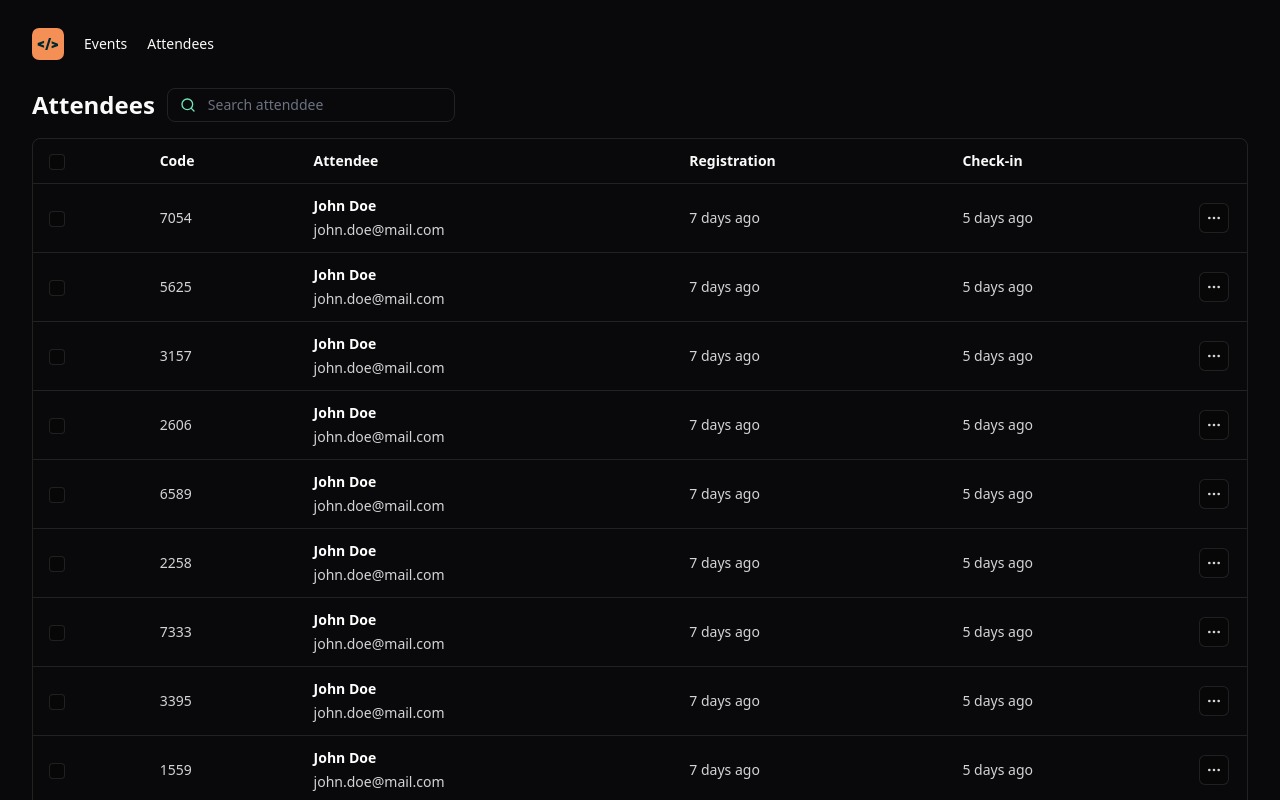
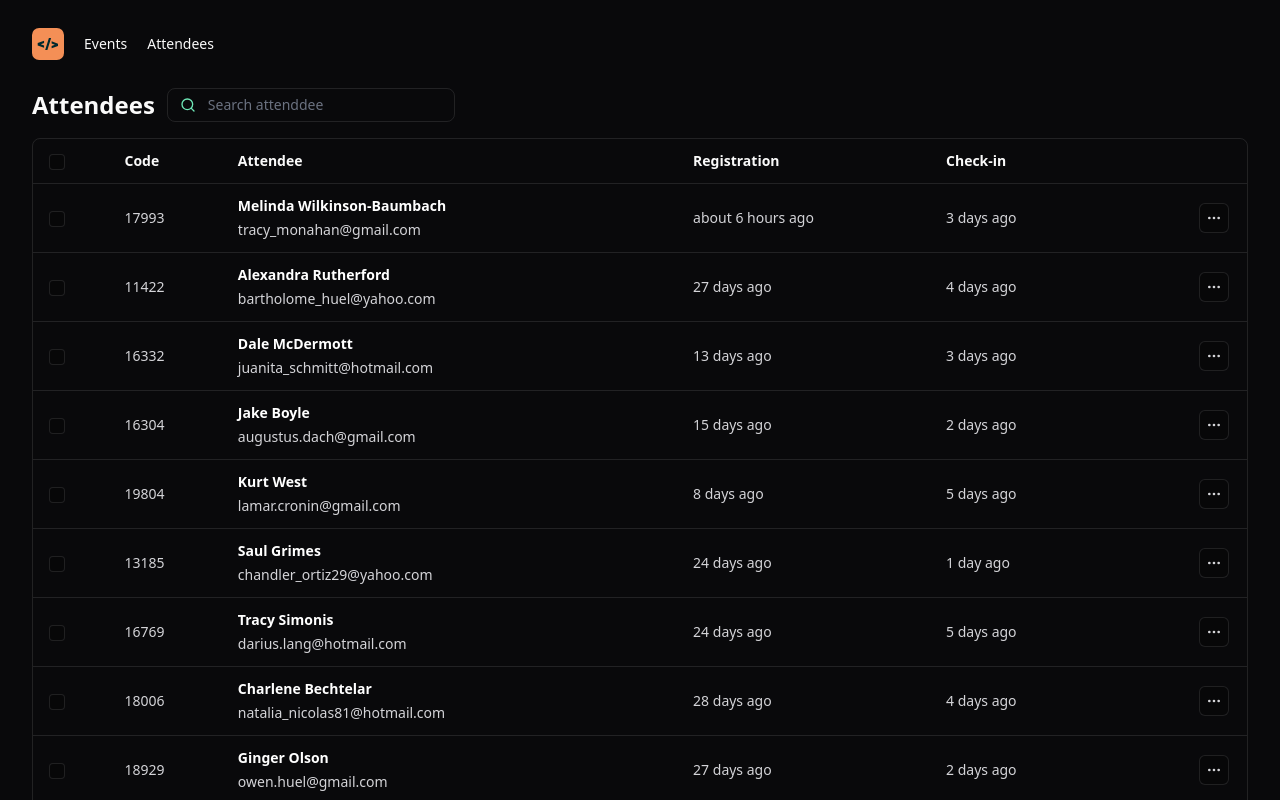
Before and after one commit to RenatoBrunetti/unite-reactjs, a React (Vite) app: page / in a window 1280 px wide. Shown: the top 800 px of the page. Built offline with nearby package versions, Linux system fonts and the light colour scheme.

Commit message:
feat: add faker attendees and date-fns dependency

```diff
--- a/package.json
+++ b/package.json
@@ -10,6 +10,7 @@
     "preview": "vite preview"
   },
   "dependencies": {
+    "date-fns": "^4.1.0",
     "lucide-react": "^0.446.0",
     "react": "^18.3.1",
     "react-dom": "^18.3.1",
--- a/src/components/attendee-list.tsx
+++ b/src/components/attendee-list.tsx
@@ -1,4 +1,6 @@
 import { ChangeEvent, useState } from "react";
+import { formatDistance } from "date-fns";
+import { enUS } from "date-fns/locale";
 import {
   ChevronLeft,
   ChevronRight,
@@ -13,6 +15,8 @@ import { Table } from "./table/table";
 import { TableHeader } from "./table/table-header";
 import { TableCell } from "./table/table-cell";
 import { TableRow } from "./table/table-row";
+
+import { attendees } from "../data/attendees";
 
 export function AttendeeList() {
   const [search, setSearch] = useState("");
@@ -54,9 +58,9 @@ export function AttendeeList() {
           </tr>
         </thead>
         <tbody>
-          {Array.from({ length: 10 }).map((_, _index) => (
+          {attendees.map((attendee) => (
             <TableRow
-              key={_index}
+              key={attendee.id}
               className="border-b border-white/10 hover:bg-white/5"
             >
               <TableCell>
@@ -65,17 +69,27 @@ export function AttendeeList() {
                   className="size-4 bg-black/20 rounded border border-white/10"
                 />
               </TableCell>
+              <TableCell>{attendee.id}</TableCell>
               <TableCell>
-                {Math.floor(Math.random() * (9999 - 1000) + 1000)}
+                <div className="flex flex-col gap-1">
+                  <span className="font-semibold text-white">
+                    {attendee.name}
+                  </span>
+                  <span>{attendee.email}</span>
+                </div>
               </TableCell>
               <TableCell>
-                <div className="flex flex-col gap-1">
-                  <span className="font-semibold text-white">John Doe</span>
-                  <span>john.doe@mail.com</span>
-                </div>
+                {formatDistance(attendee.createdAt, new Date(), {
+                  locale: enUS,
+                  addSuffix: true,
+                })}
               </TableCell>
-              <TableCell>7 days ago</TableCell>
-              <TableCell>5 days ago</TableCell>
+              <TableCell>
+                {formatDistance(attendee.checkedInAt, new Date(), {
+                  locale: enUS,
+                  addSuffix: true,
+                })}
+              </TableCell>
               <TableCell>
                 <IconButton transparent>
                   <MoreHorizontal className="size-4" />
--- /dev/null
+++ b/src/data/attendees.ts
@@ -0,0 +1,9 @@
+import { faker } from "@faker-js/faker";
+
+export const attendees = Array.from({ length: 200 }).map(() => ({
+  id: faker.number.int({ min: 10000, max: 20000 }),
+  name: faker.person.fullName(),
+  email: faker.internet.email().toLocaleLowerCase(),
+  createdAt: faker.date.recent({ days: 30 }),
+  checkedInAt: faker.date.recent({ days: 7 }),
+}));
```
